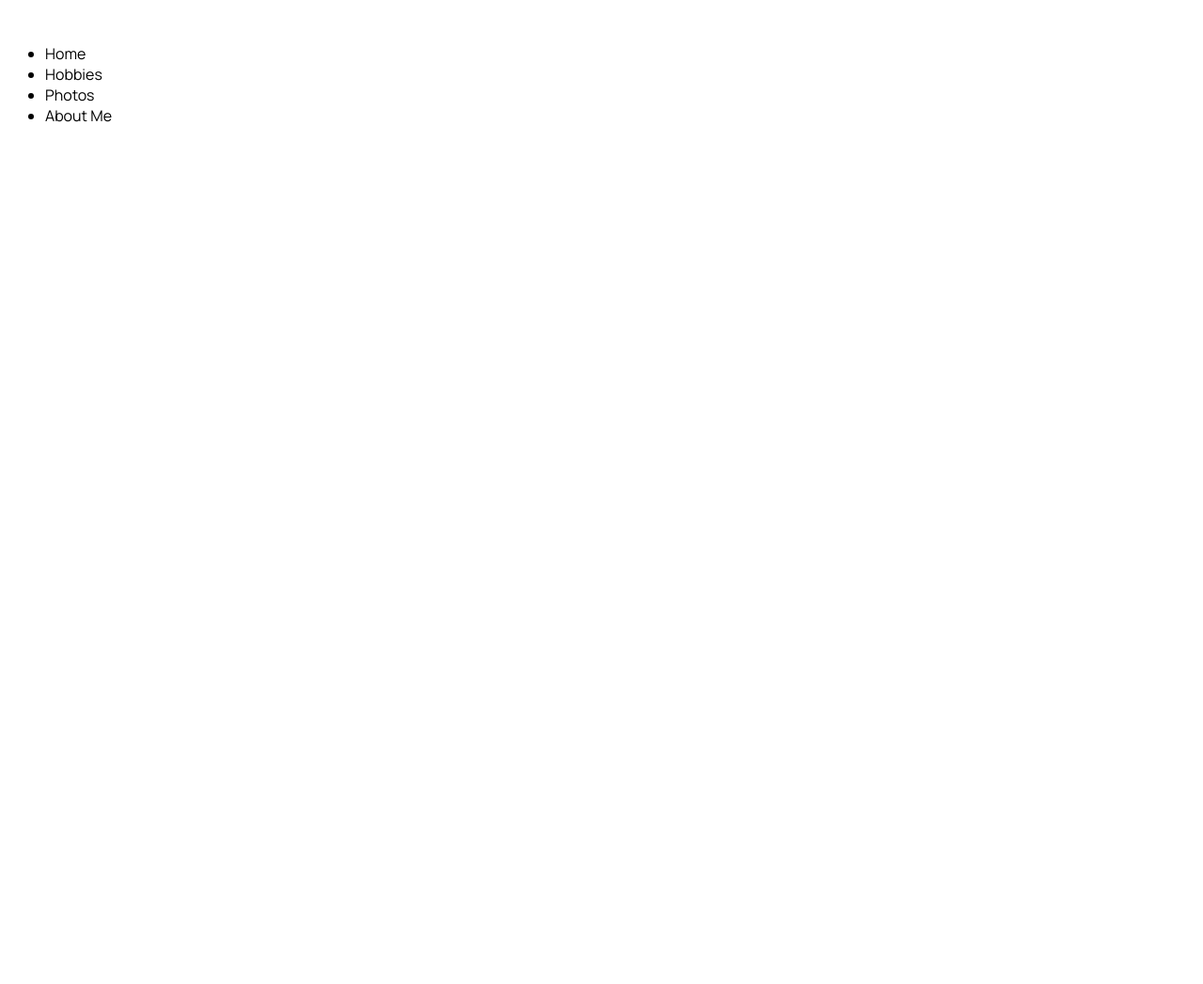
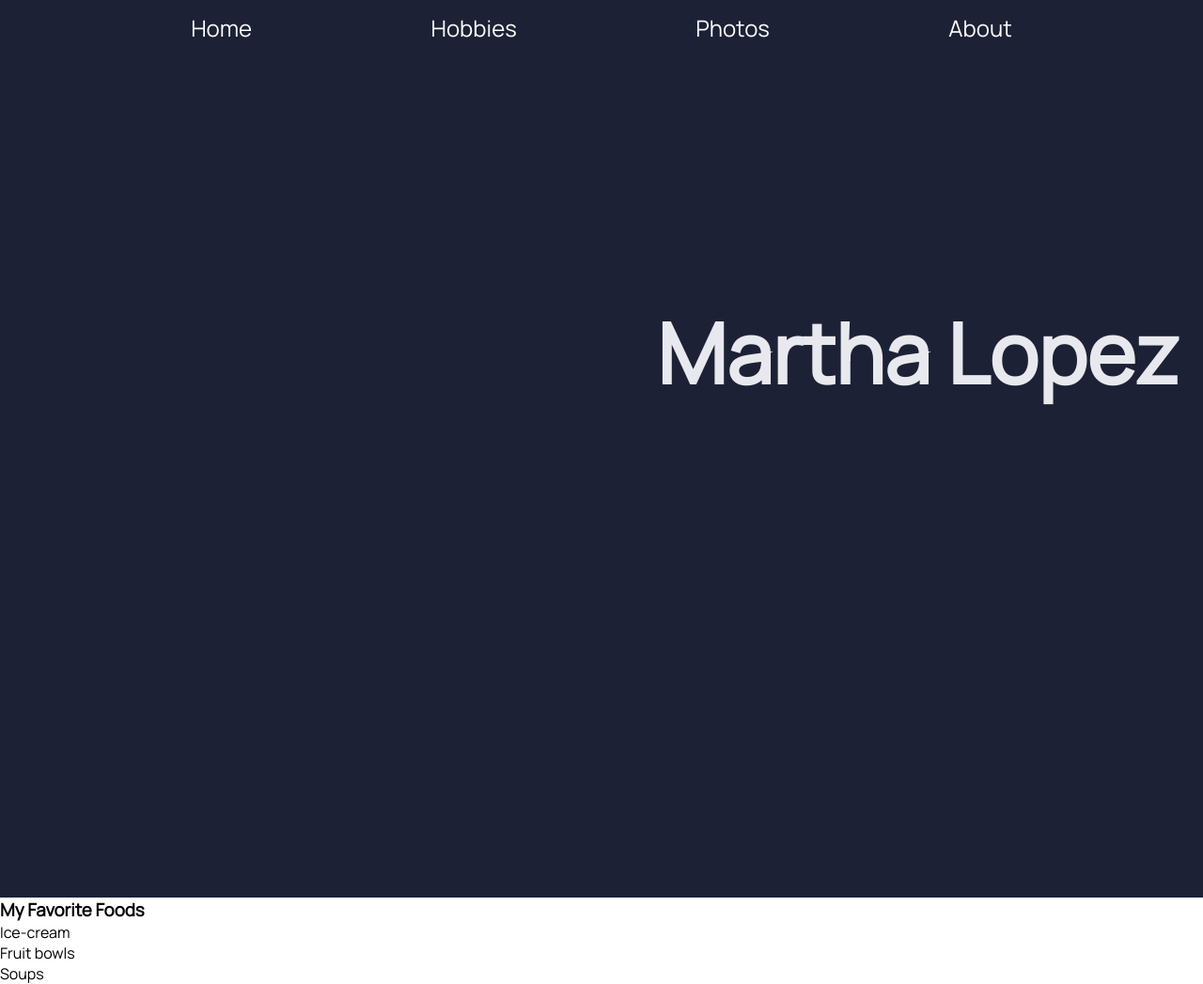
Before and after one commit to Marthalopez7/personal-website, a plain HTML site: page index.html in a window 1280 px wide. Shown: the whole page at 94% size. Before the commit the page ends 800 px from the top, so only its background shows below. Drawn offline with Linux system fonts and the light colour scheme.

Commit message:
Updated home page
styled it to look like the website insop and figma, copy nav for other pages

```diff
--- a/index.html
+++ b/index.html
@@ -10,20 +10,35 @@
 <link href="https://fonts.googleapis.com/css2?family=Manrope&family=Permanent+Marker&display=swap" rel="stylesheet">
 </head>
 <body>
+    <main>
     <header>
-        <div class="hero">
-            <img src="" alt="">
+        <div class="logo">
+            <!-- <img src="" alt=""> -->
         </div>
         <nav>
             <ul>
-                <li>Home</li>
-                <li>Hobbies</li>
-                <li>Photos</li>
-                <li>About Me</li>
+                <li><a href="index.html">Home</a></li>
+                <li><a href="hobbies.html">Hobbies</a></li>
+                <li><a href="photos.html">Photos</a></li>
+                <li><a href="about.html">About</a></li>
             </ul>
         </nav>
     </header>
 
 
+        <div class="hero">
+            <h1>Martha Lopez</h1>
+        </div>
+    </main>
+
+    <section>
+        <h3>My Favorite Foods</h3>
+        <ul>
+            <li>Ice-cream</li>
+            <li>Fruit bowls</li>
+            <li>Soups</li>
+        </ul>
+    </section>
+
 </body>
 </html>
--- a/style.css
+++ b/style.css
@@ -1,4 +1,40 @@
 * {
     font-family: 'Manrope', sans-serif;
     box-sizing: border-box;
+    margin: 0;
+    padding: 0;
 }
+main {
+    background-color: #1C2135;
+}
+
+header nav {
+    padding: 1%;
+}
+
+nav ul {
+    display: flex;
+    justify-content: space-evenly;
+    list-style: none;
+    text-decoration: none;
+}
+
+li a {
+    margin-top: 1%;
+    font-size: 1.5rem;
+    color: white;
+    text-decoration: none;
+}
+
+.hero {
+    height: 80vh;
+    margin-top: 20%;
+    margin-right: 2%;
+}
+
+.hero h1 {
+    color: #E7E9EE;
+    text-align: right;
+    font-size: 5.5rem;
+
+}
```
Also changed, not shown: about.html (+29 -0 lines), hobbies.html (+29 -0 lines), photos.html (+29 -0 lines).
